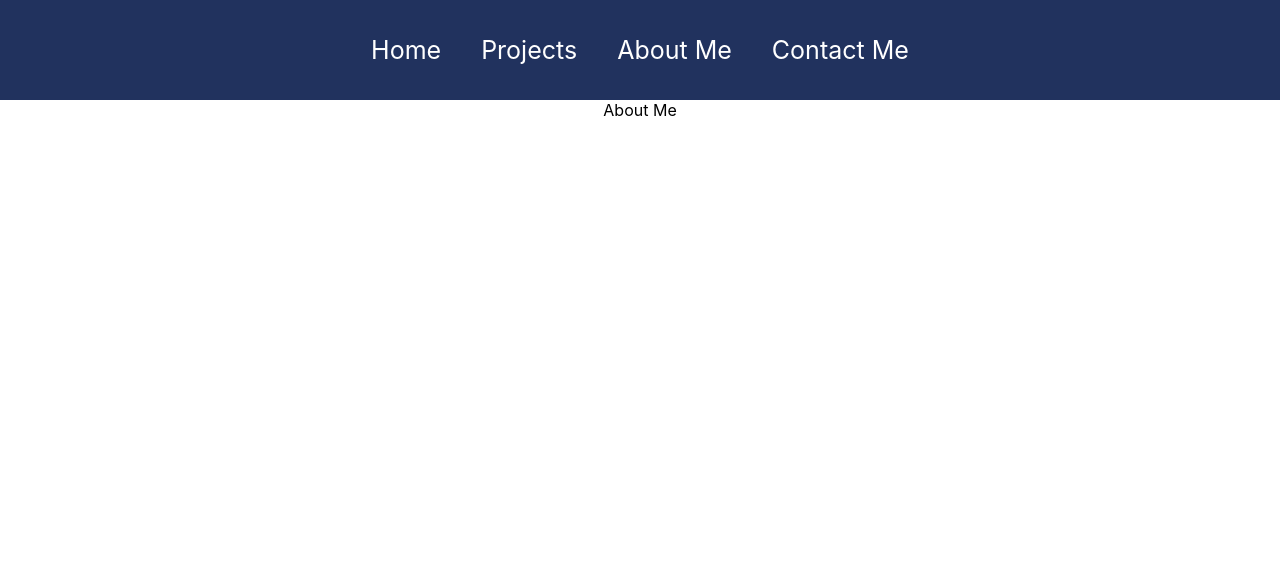
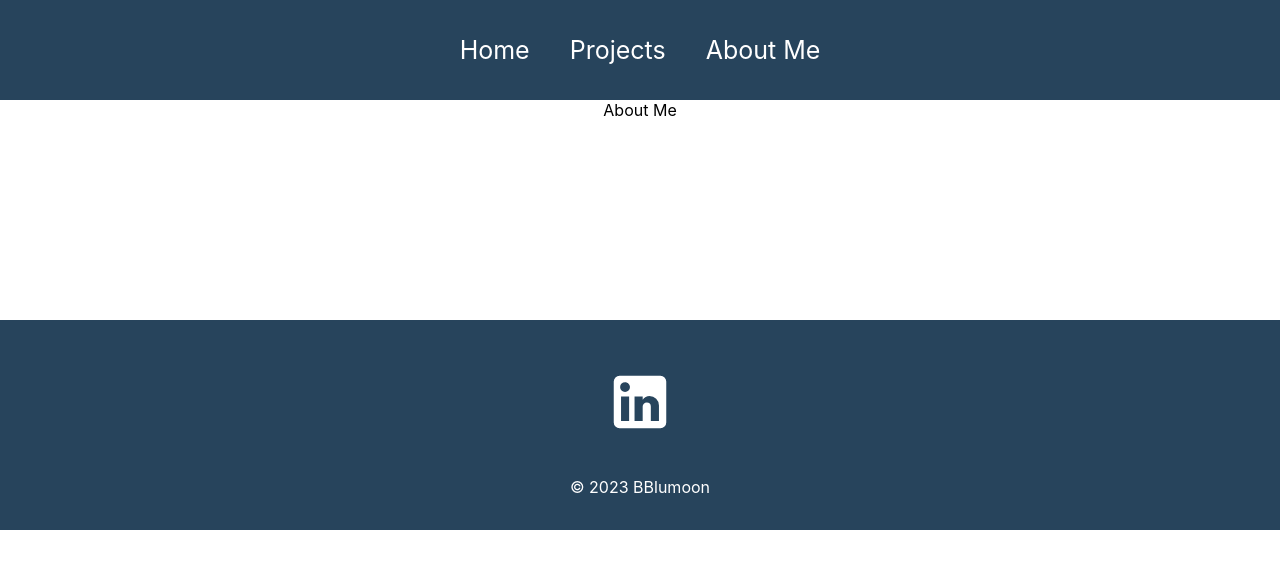
Before and after one commit to BBlumoon/react-portfolio, a React (Create React App) app in the folder my-react-portfolio/: page /about in a window 1280 px wide. Shown: the top 568 px of the page. Built offline with nearby package versions, Linux system fonts and the light colour scheme.

Commit message:
made footer

```diff
--- a/my-react-portfolio/src/App.js
+++ b/my-react-portfolio/src/App.js
@@ -2,9 +2,9 @@
 import { BrowserRouter as Router, Routes, Route } from 'react-router-dom'
 import Home from './pages/Home'
 import Projects from './pages/Projects';
-import Contact from './pages/Contact'
 import About from './pages/About';
 import Navbar from './components/Navbar';
+import Footer from './components/Footer';
 
 function App() {
   return (
@@ -14,9 +14,9 @@
         <Routes>
           <Route path='/' element={<Home />} />
           <Route path='/projects' element={<Projects />} />
-          <Route path='/contact' element={<Contact />} />
           <Route path='/about' element={<About />} />
         </Routes>
+        <Footer/>
       </Router>
     </div>
   );
--- /dev/null
+++ b/my-react-portfolio/src/components/Footer.js
@@ -0,0 +1,14 @@
+import React from "react";
+import LinkedInIcon from '@mui/icons-material/LinkedIn'
+import '../styles/footer.css'
+
+function Footer() {
+    return <div className="footer">
+        <div className="socialMedia">
+            <LinkedInIcon/>
+        </div>
+        <p> &copy; 2023 BBlumoon</p>
+    </div>
+}
+
+export default Footer
--- a/my-react-portfolio/src/components/Navbar.js
+++ b/my-react-portfolio/src/components/Navbar.js
@@ -21,7 +21,6 @@
             <Link to='/'> Home </Link>
             <Link to='/projects'> Projects </Link>
             <Link to='/about'> About Me </Link>
-            <Link to='/contact'> Contact Me </Link>
         </div>
     </div>
 }
--- a/my-react-portfolio/src/pages/Contact.js
+++ /dev/null
@@ -1,9 +0,0 @@
-import React from "react";
-
-function Contact() {
-    return(
-        <div>Contact Me</div>
-    )
-}
-
-export default Contact
--- /dev/null
+++ b/my-react-portfolio/src/styles/footer.css
@@ -0,0 +1,28 @@
+.footer {
+    width: 100%;
+    height: 200px;
+    background: #27445C;
+    display: flex;
+    justify-content: center;
+    align-items: center;
+    flex-direction: column;
+    padding-top: 10px;
+    margin-top: 200px;
+  }
+
+  .socialMedia svg {
+    color: white;
+    margin: 20px;
+    font-size: 70px;
+    cursor: pointer;
+  }
+
+  .footer p {
+    color: white;
+  }
+
+  @media only screen and (max-width: 600px) {
+    .footer svg {
+      font-size: 50px;
+    }
+  }
--- a/my-react-portfolio/src/styles/navbar.css
+++ b/my-react-portfolio/src/styles/navbar.css
@@ -1,7 +1,7 @@
 .navbar {
     width: 100%;
     height: 100px;
-    background: #21325e;
+    background: #27445C;
   }
 
   .links {
```
